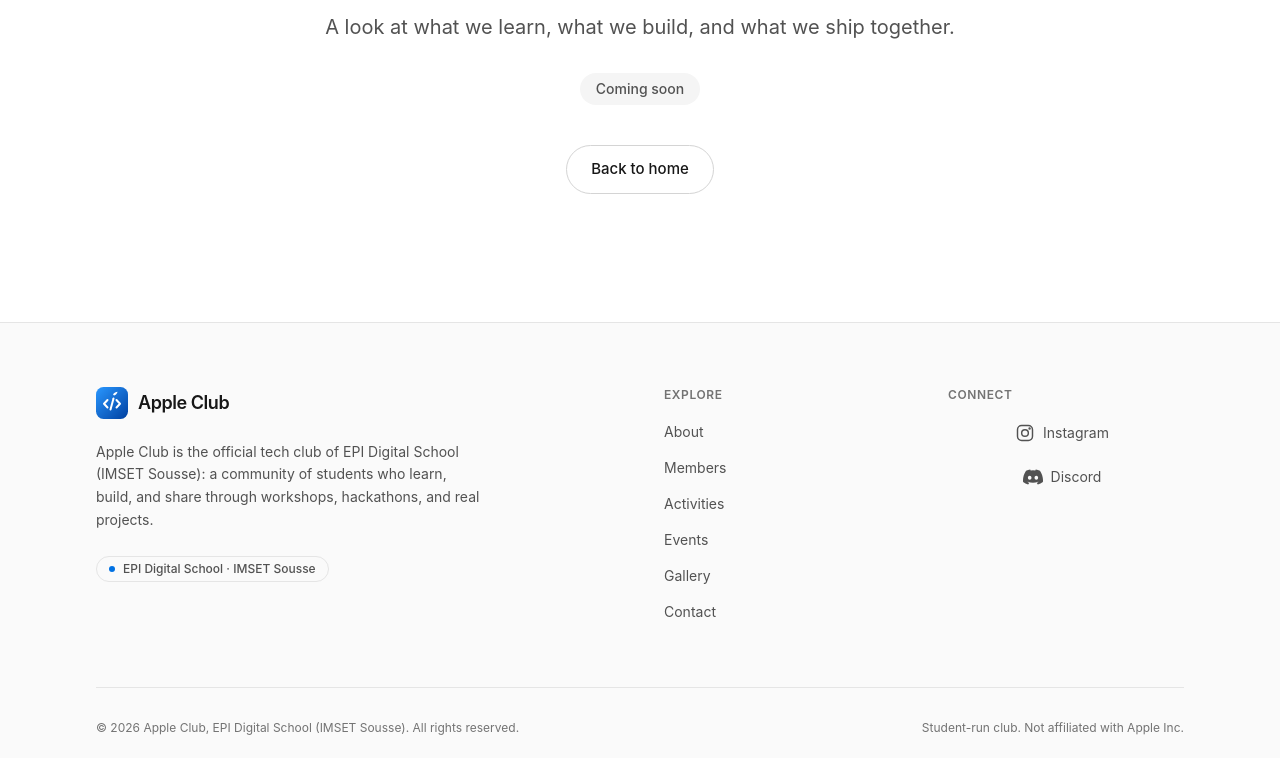
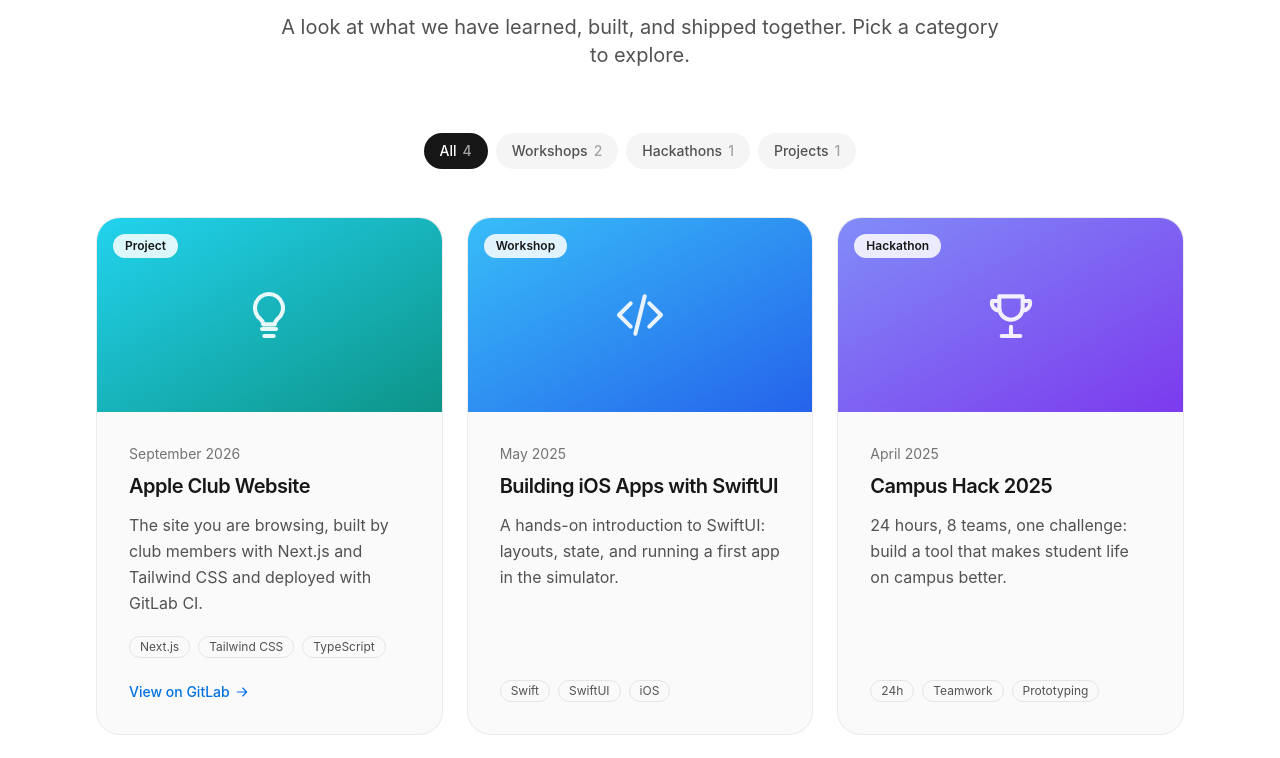
Before and after one commit to mejdeddinebk2/appleclub, a Next.js app: page /activities in a window 1280 px wide. Shown: the part 343-1101 px from the top of the page. Built offline with nearby package versions, Linux system fonts and the light colour scheme; no server answers.

Commit message:
feat(activities): build Activities page with category filter and activity cards

```diff
--- a/app/activities/page.tsx
+++ b/app/activities/page.tsx
@@ -1,18 +1,39 @@
-import { ComingSoon } from '@/components/sections/ComingSoon';
+import { ActivitiesExplorer } from '@/components/activities/ActivitiesExplorer';
+import { JoinCta } from '@/components/home/JoinCta';
+import { Reveal } from '@/components/ui/Reveal';
+import { Section } from '@/components/ui/Section';
+import { SectionHeading } from '@/components/ui/SectionHeading';
+import { activityCategories, getSortedActivities } from '@/data/activities';
 import { createMetadata } from '@/lib/metadata';
 
 export const metadata = createMetadata({
   title: 'Activities',
-  description: 'Workshops, hackathons, and projects built by Apple Club members.',
+  description:
+    'Workshops, hackathons, and projects by Apple Club, the official tech club of EPI Digital School (IMSET Sousse).',
   path: '/activities',
 });
 
 export default function ActivitiesPage() {
+  const activities = getSortedActivities();
+
   return (
-    <ComingSoon
-      eyebrow="Activities"
-      title="Workshops, hackathons, projects."
-      description="A look at what we learn, what we build, and what we ship together."
-    />
+    <>
+      <Section className="pb-12 sm:pb-16">
+        <Reveal>
+          <SectionHeading
+            as="h1"
+            eyebrow="Activities"
+            title="Workshops, hackathons, projects."
+            description="A look at what we have learned, built, and shipped together. Pick a category to explore."
+          />
+        </Reveal>
+      </Section>
+
+      <Section className="pt-0 sm:pt-0">
+        <ActivitiesExplorer activities={activities} categories={activityCategories} />
+      </Section>
+
+      <JoinCta />
+    </>
   );
 }
--- /dev/null
+++ b/components/activities/ActivitiesExplorer.tsx
@@ -0,0 +1,81 @@
+'use client';
+
+import { useMemo, useState } from 'react';
+import { Reveal } from '@/components/ui/Reveal';
+import type { Activity, ActivityCategory } from '@/lib/types';
+import { cn } from '@/lib/utils';
+import { ActivityCard } from './ActivityCard';
+
+type Filter = 'All' | ActivityCategory;
+
+interface ActivitiesExplorerProps {
+  activities: Activity[];
+  categories: ActivityCategory[];
+}
+
+const filterLabel = (filter: Filter) => (filter === 'All' ? 'All' : `${filter}s`);
+
+/** Category filter pills + responsive grid of activity cards. */
+export function ActivitiesExplorer({ activities, categories }: ActivitiesExplorerProps) {
+  const [filter, setFilter] = useState<Filter>('All');
+
+  const counts = useMemo(() => {
+    const result: Partial<Record<Filter, number>> = { All: activities.length };
+    for (const activity of activities) {
+      result[activity.category] = (result[activity.category] ?? 0) + 1;
+    }
+    return result;
+  }, [activities]);
+
+  const filters: Filter[] = ['All', ...categories.filter((category) => counts[category])];
+  const visible = filter === 'All' ? activities : activities.filter((activity) => activity.category === filter);
+
+  return (
+    <>
+      {filters.length > 2 && (
+        <div role="group" aria-label="Filter activities by category" className="flex flex-wrap justify-center gap-2">
+          {filters.map((item) => {
+            const active = item === filter;
+            return (
+              <button
+                key={item}
+                type="button"
+                aria-pressed={active}
+                onClick={() => setFilter(item)}
+                className={cn(
+                  'rounded-full px-4 py-2 text-sm font-medium transition-colors duration-300 focus-visible:outline-none focus-visible:ring-2 focus-visible:ring-accent focus-visible:ring-offset-2 dark:focus-visible:ring-offset-black',
+                  active
+                    ? 'bg-neutral-900 text-white dark:bg-white dark:text-neutral-900'
+                    : 'bg-neutral-100 text-neutral-600 hover:bg-neutral-200 hover:text-neutral-900 dark:bg-neutral-900 dark:text-neutral-400 dark:hover:bg-neutral-800 dark:hover:text-white',
+                )}
+              >
+                {filterLabel(item)}
+                <span className={cn('ml-1.5', active ? 'opacity-60' : 'text-neutral-400 dark:text-neutral-500')}>
+                  {counts[item]}
+                </span>
+              </button>
+            );
+          })}
+        </div>
+      )}
+
+      <p className="sr-only" aria-live="polite">
+        {`Showing ${visible.length} ${visible.length === 1 ? 'activity' : 'activities'}`}
+      </p>
+
+      {visible.length > 0 ? (
+        <ul className="mt-12 grid gap-6 sm:grid-cols-2 lg:grid-cols-3">
+          {visible.map((activity, i) => (
+            <li key={activity.id}>
+              <Reveal delay={Math.min(i, 5) * 80} className="h-full">
+                <ActivityCard activity={activity} />
+              </Reveal>
+            </li>
+          ))}
+        </ul>
+      ) : (
+        <p className="mt-12 text-center text-neutral-500">No activities to show yet. Check back soon.</p>
+      )}
+    </>
+  );
+}
--- /dev/null
+++ b/components/activities/ActivityCard.tsx
@@ -0,0 +1,96 @@
+import Image from 'next/image';
+import Link from 'next/link';
+import type { ComponentType } from 'react';
+import { ArrowRightIcon, BulbIcon, CodeIcon, TrophyIcon, type IconProps } from '@/components/icons';
+import { Card } from '@/components/ui/Card';
+import type { Activity, ActivityCategory } from '@/lib/types';
+import { asset, cn } from '@/lib/utils';
+
+// Full class strings so Tailwind can detect them.
+const categoryStyles: Record<ActivityCategory, { icon: ComponentType<IconProps>; gradient: string }> = {
+  Workshop: { icon: CodeIcon, gradient: 'from-sky-400 to-blue-600' },
+  Hackathon: { icon: TrophyIcon, gradient: 'from-indigo-400 to-violet-600' },
+  Project: { icon: BulbIcon, gradient: 'from-cyan-400 to-teal-600' },
+};
+
+// Fixed locale + UTC so server and client render the same string.
+const dateFormatter = new Intl.DateTimeFormat('en-US', { month: 'long', year: 'numeric', timeZone: 'UTC' });
+
+function formatDate(date: string): string {
+  const parsed = new Date(`${date}T00:00:00Z`);
+  return Number.isNaN(parsed.getTime()) ? date : dateFormatter.format(parsed);
+}
+
+const linkClasses =
+  'mt-6 inline-flex w-fit items-center gap-1 rounded-full text-sm font-medium text-accent hover:text-accent-hover focus-visible:outline-none focus-visible:ring-2 focus-visible:ring-accent dark:text-accent-light';
+
+export function ActivityCard({ activity }: { activity: Activity }) {
+  const { icon: Icon, gradient } = categoryStyles[activity.category];
+  const { link } = activity;
+  const isExternal = link ? /^https?:\/\//.test(link.href) : false;
+  const linkContent = link && (
+    <>
+      {link.label ?? 'Learn more'}
+      <ArrowRightIcon className="h-4 w-4 transition-transform duration-300 group-hover:translate-x-1" />
+      {isExternal && <span className="sr-only"> (opens in a new tab)</span>}
+    </>
+  );
+
+  return (
+    <Card padded={false} className="group flex h-full flex-col overflow-hidden">
+      <div className="relative aspect-[16/9] overflow-hidden">
+        {activity.image ? (
+          <Image
+            src={asset(activity.image)}
+            alt={activity.imageAlt ?? activity.title}
+            fill
+            sizes="(min-width: 1024px) 33vw, (min-width: 640px) 50vw, 100vw"
+            unoptimized={activity.image.endsWith('.svg')}
+            className="object-cover transition-transform duration-700 ease-out group-hover:scale-105"
+          />
+        ) : (
+          <div aria-hidden className={cn('flex h-full w-full items-center justify-center bg-gradient-to-br', gradient)}>
+            <Icon className="h-14 w-14 text-white/90 transition-transform duration-700 ease-out group-hover:scale-110" />
+          </div>
+        )}
+        <span className="absolute left-4 top-4 rounded-full bg-white/85 px-3 py-1 text-xs font-semibold text-neutral-900 backdrop-blur dark:bg-black/60 dark:text-white">
+          {activity.category}
+        </span>
+      </div>
+
+      <div className="flex flex-1 flex-col p-8">
+        <time dateTime={activity.date} className="text-sm text-neutral-500 dark:text-neutral-400">
+          {formatDate(activity.date)}
+        </time>
+        <h3 className="mt-2 text-xl font-semibold tracking-tight">{activity.title}</h3>
+        <p className="mt-3 flex-1 text-pretty leading-relaxed text-neutral-600 dark:text-neutral-400">
+          {activity.description}
+        </p>
+
+        {activity.tags && activity.tags.length > 0 && (
+          <ul aria-label="Tags" className="mt-5 flex flex-wrap gap-2">
+            {activity.tags.map((tag) => (
+              <li
+                key={tag}
+                className="rounded-full border border-neutral-200 px-2.5 py-0.5 text-xs text-neutral-600 dark:border-neutral-800 dark:text-neutral-400"
+              >
+                {tag}
+              </li>
+            ))}
+          </ul>
+        )}
+
+        {link &&
+          (isExternal ? (
+            <a href={link.href} target="_blank" rel="noopener noreferrer" className={linkClasses}>
+              {linkContent}
+            </a>
+          ) : (
+            <Link href={link.href} className={linkClasses}>
+              {linkContent}
+            </Link>
+          ))}
+      </div>
+    </Card>
+  );
+}
```
